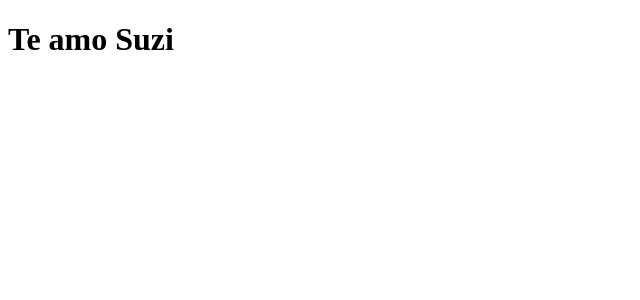
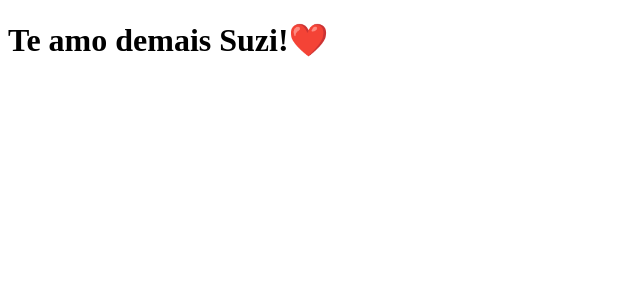
Before and after one commit to natanzer4/clone-tabnews, a Next.js app: page / in a window 1280 px wide. Shown: the top 300 px of the page, without its empty margins (0-640 px from the left). Built offline with nearby package versions, Linux system fonts and the light colour scheme.

Commit message:
modifica a frase

```diff
--- a/pages/index.js
+++ b/pages/index.js
@@ -1,5 +1,5 @@
 function Home(){
-    return <h1>Te amo Suzi</h1>
+    return <h1>Te amo demais Suzi!❤️</h1>
 }
 
 export default Home
```
